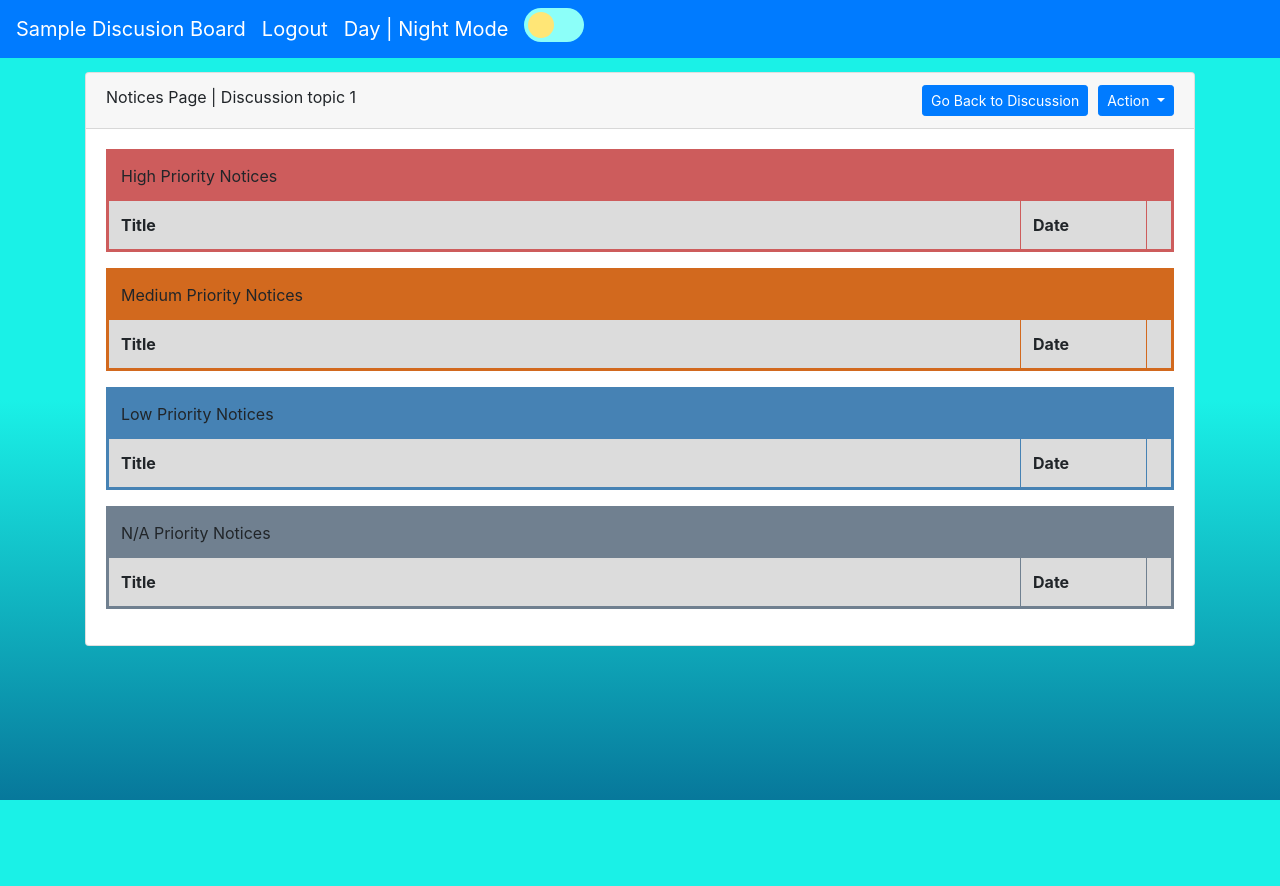
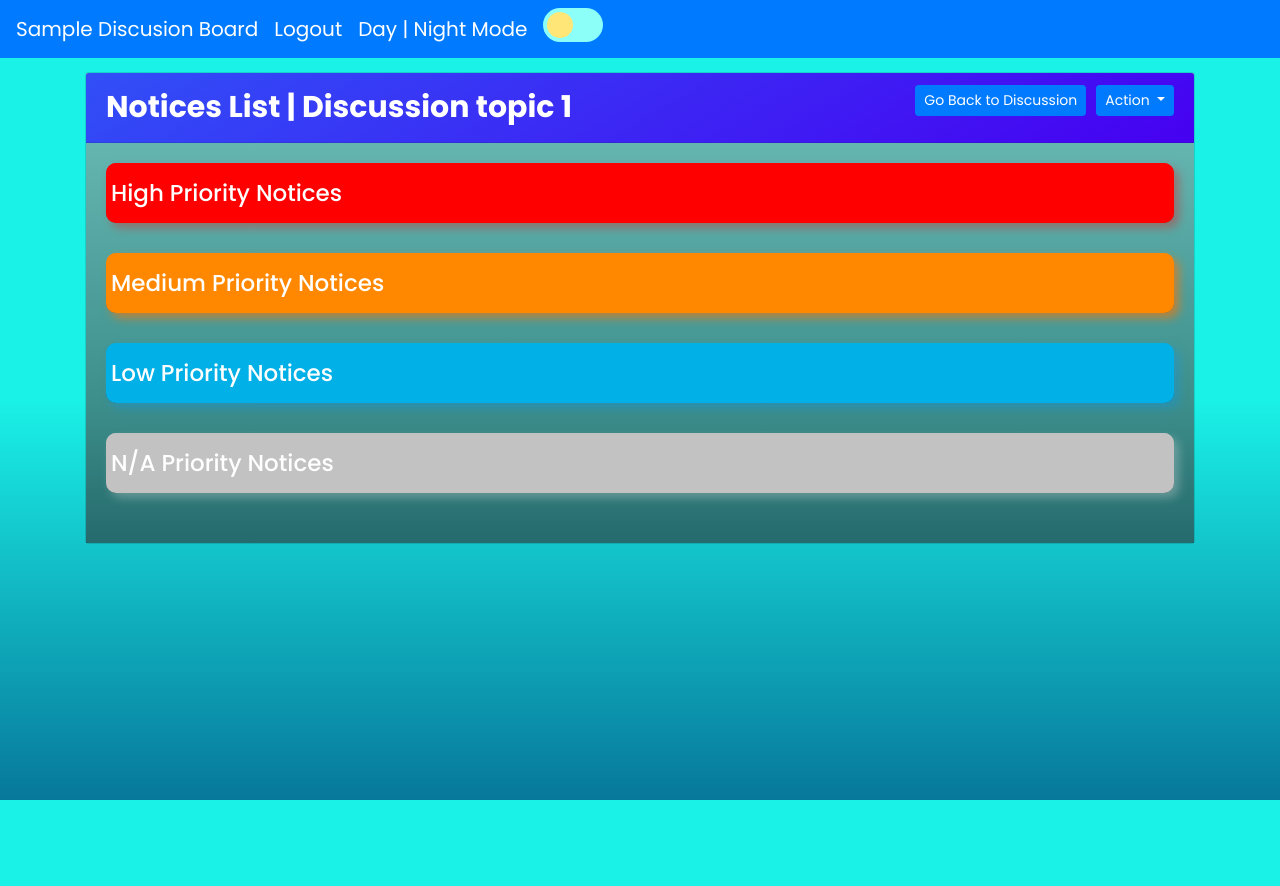
Before and after one commit to Brennan2107/U1930545_Code_WM393_Assignment2, a Flask app: page /list/1 in a window 1280 px wide. Shown: the top 886 px of the page. Run offline with Flask 2, Linux system fonts and the light colour scheme; the visitor is signed in with stand-in values (Sample User, id 1); some libraries are stand-ins or nearby versions.

Commit message:
Padding and layout for Notices List

```diff
--- /dev/null
+++ b/static/sweetalert2/noticeListPageDesign.css
@@ -0,0 +1,121 @@
+@import url('https://fonts.googleapis.com/css2?family=Poppins:wght@200;300;400;500;600;700&display=swap');
+*{
+    margin: 0;
+    padding: 0;
+    box-sizing: border-box;
+    /*Whole system will use the same font 'Poppins'*/
+    font-family: 'Poppins', sans-serif;
+}
+
+.container .card .card-header{
+    background: linear-gradient(150deg, #314ff7, #4600f1 100%);
+    font-weight: 900;
+    font-size: 30px;
+    color: white;
+
+
+
+}
+
+.container .card .highPriorityTable {
+    width: cover;
+    font-family: Ubuntu;
+    border-radius: 10px;
+    background: linear-gradient(180deg, #ff0000c7, #75010196 100%);
+    line-height: 50px;
+    color: white;
+    box-shadow: 5px 5px 10px rgba(255, 0, 0, 0.342);
+    margin-bottom: 30px;
+  }
+
+  .container .card .highPriorityTable tr:first-child td{
+    border-radius: 10px;
+    background: #ff0000;
+    font-weight: 500;
+    font-size: 23px;
+}
+
+/* Padding setting for entire highPriorityTable */
+.container .card .highPriorityTable tr td{
+    padding: 5px;
+}
+
+  .container .card .mediumPriorityTable {
+    width: cover;
+    padding: 4em;
+    font-family: Ubuntu;
+    border-radius: 10px;
+    background: linear-gradient(180deg, #ff8800c5, #7c24018e 100%);
+    line-height: 50px;
+    color: white;
+    box-shadow: 5px 5px 10px rgba(255, 115, 0, 0.637);
+    margin-bottom: 30px;
+  }
+
+  .container .card .mediumPriorityTable tr:first-child td{
+    border-radius: 10px;
+    background: #ff8800;
+    font-weight: 500;
+    font-size: 23px;
+}
+
+/* Padding setting for entire mediumPriorityTable */
+.container .card .mediumPriorityTable tr td{
+    padding: 5px;
+}
+
+  .container .card .lowPriorityTable {
+    width: cover;
+    padding: 4em;
+    font-family: Ubuntu;
+    border-radius: 10px;
+    background: linear-gradient(180deg, #00b0e6d0, #003a698a 100%);
+    line-height: 50px;
+    color: white;
+    box-shadow: 5px 5px 10px rgba(0, 153, 255, 0.342);
+    margin-bottom: 30px;
+  }
+
+  .container .card .lowPriorityTable tr:first-child td{
+    border-radius: 10px;
+    background: #00b0e6;
+    font-weight: 500;
+    font-size: 23px;
+}
+
+/* Padding setting for entire lowPriorityTable */
+.container .card .lowPriorityTable tr td{
+    padding: 5px;
+}
+
+  .container .card .naPriorityTable {
+    width: cover;
+    padding: 4em;
+    font-family: Ubuntu;
+    border-radius: 10px;
+    background: linear-gradient(180deg, #c2c2c2ec, #494949b9 100%);
+    line-height: 50px;
+    color: white;
+    box-shadow: 5px 5px 10px rgba(218, 218, 218, 0.342);
+    margin-bottom: 30px;
+  }
+
+  .container .card .naPriorityTable tr:first-child td{
+    border-radius: 10px;
+    background: #c2c2c2;
+    font-weight: 500;
+    font-size: 23px;
+}
+
+/* Padding setting for entire naPriorityTable */
+.container .card .naPriorityTable tr td{
+    padding: 5px;
+}
+
+.container .card{
+    background: linear-gradient(180deg, #a1a1a1a2, #3131319d 100%) no-repeat center center fixed;
+    -webkit-background-size: cover;
+    -moz-background-size: cover;
+    -o-background-size: cover;
+    background-size: cover;
+}
--- a/templates/form.html
+++ b/templates/form.html
@@ -3,7 +3,7 @@
     <div class="card">
         <form method="POST" action="{{ url_for('save') if discussion is none else  url_for('update', indexID=indexid) }}">
             <div class="card-header">
-                Discussion - Write
+                NOTICE BOARD CREATION WINDOW
             </div>
             <div class="card-body">
 
--- a/templates/list.html
+++ b/templates/list.html
@@ -1,8 +1,9 @@
 {% extends "layout.html" %} {% block content %}
+<link href="{{ url_for('static', filename='sweetalert2/noticeListPageDesign.css') }}" rel="stylesheet" >
 <section class="container">
     <div class="card">
         <div class="card-header">
-            Notices Page | {{ discussion.topic }}
+            Notices List | {{ discussion.topic }}
             <div class="btn-group float-right">
                 {% if current_user.is_admin %}
                 <button type="button" class="btn btn-primary btn-sm dropdown-toggle" data-toggle="dropdown" aria-haspopup="true" aria-expanded="false">
@@ -18,24 +19,16 @@
 
 
             <!-- High Priority Table -->
-            <table class="table" border="3" bordercolor=#CD5C5C width="100%">
+            <table class="highPriorityTable" width="100%">
                 <col style="width:88%">
 	            <col style="width:12%">
-                <tr bgcolor=#CD5C5C>
+                <tr>
                     <td colspan="5">High Priority Notices</td>
-                </tr>
-                    <tr bgcolor=#DCDCDC>
-                        <th>Title</th>
-                        <th>Date</th>
-                        {% if current_user.is_admin %}
-                        <th style="width:30px;"></th>
-                        {% endif %}
-                    </tr>
                     {% for post in discussion.posts %}
                         {% if post.noticePriority == "High" %}
                             <tr>
                                 <td>
-                                    <a href="{{ url_for('detail', indexID=discussion.id, postID=post.id) }}">{{ post.title }}</a>
+                                    <a style = "color:white" href="{{ url_for('detail', indexID=discussion.id, postID=post.id) }}">{{ post.title }}</a>
                                 </td>
                                 <td>{{ post.date }}</td>
                                 {% if current_user.is_admin %}
@@ -58,24 +51,15 @@
 
 
             <!-- Medium Priority Table -->
-            <table class="table" border="3" bordercolor=#D2691E width="100%">
+            <table class="mediumPriorityTable" width="100%">
                 <col style="width:88%">
 	            <col style="width:12%">
-                <tr bgcolor=#D2691E>
                     <td colspan="5">Medium Priority Notices</td>
-                </tr>
-                    <tr bgcolor=#DCDCDC>
-                        <th>Title</th>
-                        <th>Date</th>
-                        {% if current_user.is_admin %}
-                        <th style="width:30px;"></th>
-                        {% endif %}
-                    </tr>
                     {% for post in discussion.posts %}
                         {% if post.noticePriority == "Medium" %}
                             <tr>
                                 <td>
-                                    <a href="{{ url_for('detail', indexID=discussion.id, postID=post.id) }}">{{ post.title }}</a>
+                                    <a style = "color:white" href="{{ url_for('detail', indexID=discussion.id, postID=post.id) }}">{{ post.title }}</a>
                                 </td>
                                 <td>{{ post.date }}</td>
                                 {% if current_user.is_admin %}
@@ -100,24 +84,15 @@
 
 
             <!-- Low Priority Table -->
-            <table class="table" border="3" bordercolor=#4682B4 width="100%">
+            <table class="lowPriorityTable" width="100%">
                 <col style="width:88%">
 	            <col style="width:12%">
-                <tr bgcolor=#4682B4>
                     <td colspan="5">Low Priority Notices</td>
-                </tr>
-                    <tr bgcolor=#DCDCDC>
-                        <th>Title</th>
-                        <th>Date</th>
-                        {% if current_user.is_admin %}
-                        <th style="width:30px;"></th>
-                        {% endif %}
-                    </tr>
                     {% for post in discussion.posts %}
                         {% if post.noticePriority == "Low" %}
                             <tr>
                                 <td>
-                                    <a href="{{ url_for('detail', indexID=discussion.id, postID=post.id) }}">{{ post.title }}</a>
+                                    <a style = "color:white" href="{{ url_for('detail', indexID=discussion.id, postID=post.id) }}">{{ post.title }}</a>
                                 </td>
                                 <td>{{ post.date }}</td>
                                 {% if current_user.is_admin %}
@@ -142,24 +117,15 @@
 
 
             <!-- N/A Priority Priority Table -->
-            <table class="table" border="3" bordercolor=#708090 width="100%">
+            <table class="naPriorityTable" width="100%">
                 <col style="width:88%">
 	            <col style="width:12%">
-                <tr bgcolor=#708090>
                     <td colspan="5">N/A Priority Notices</td>
-                </tr>
-                    <tr bgcolor=#DCDCDC>
-                        <th>Title</th>
-                        <th>Date</th>
-                        {% if current_user.is_admin %}
-                        <th style="width:30px;"></th>
-                        {% endif %}
-                    </tr>
                     {% for post in discussion.posts %}
                         {% if post.noticePriority == "N/A" %}
                             <tr>
                                 <td>
-                                    <a href="{{ url_for('detail', indexID=discussion.id, postID=post.id) }}">{{ post.title }}</a>
+                                    <a style = "color:white" href="{{ url_for('detail', indexID=discussion.id, postID=post.id) }}">{{ post.title }}</a>
                                 </td>
                                 <td>{{ post.date }}</td>
                                 {% if current_user.is_admin %}
```
Also changed, not shown: data.json (+1 -1 lines), static/sweetalert2/noticeBoardHomePageDesign.css (added, +47 -0 lines), templates/discussion.html (+5 -8 lines), static/sweetalert2/loginDesign.css (added), 1 other file.
